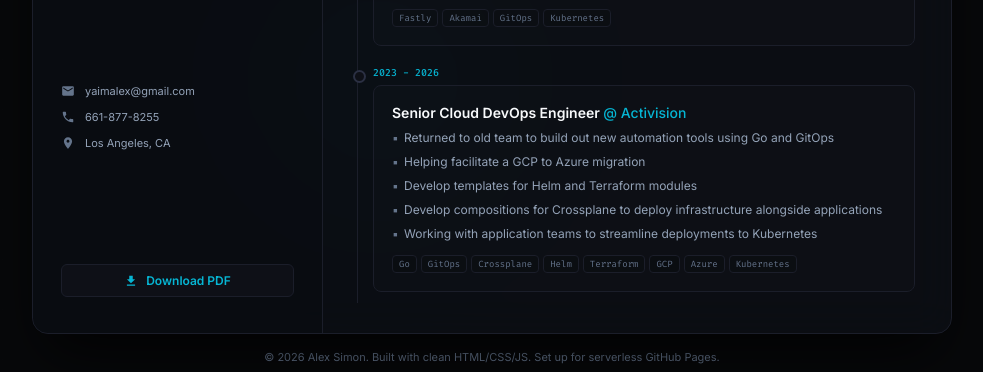
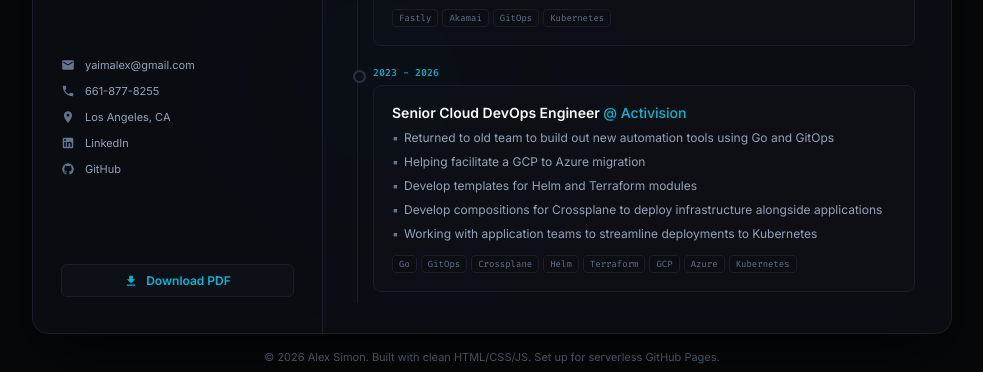
Before and after one commit to bigjew92/alexjsimon, a plain HTML site: page index.html in a window 1280 px wide. Shown: the part 341-713 px from the top of the page, without its empty margins (148-1131 px from the left). Drawn offline with Linux system fonts and the light colour scheme.

Commit message:
feat: add linkedin and github links to sidebar

```diff
--- a/index.html
+++ b/index.html
@@ -48,6 +48,14 @@
                     <div class="contact-item">
                         <svg viewBox="0 0 24 24" width="14" height="14"><path fill="currentColor" d="M12 2C8.13 2 5 5.13 5 9c0 5.25 7 13 7 13s7-7.75 7-13c0-3.87-3.13-7-7-7zm0 9.5c-1.38 0-2.5-1.12-2.5-2.5s1.12-2.5 2.5-2.5 2.5 1.12 2.5 2.5-1.12 2.5-2.5 2.5z"/></svg>
                         <span>Los Angeles, CA</span>
+                    </div>
+                    <div class="contact-item">
+                        <svg viewBox="0 0 24 24" width="14" height="14"><path fill="currentColor" d="M19 3a2 2 0 0 1 2 2v14a2 2 0 0 1-2 2H5a2 2 0 0 1-2-2V5a2 2 0 0 1 2-2h14m-.5 15.5v-5.3a3.26 3.26 0 0 0-3.26-3.26c-.85 0-1.84.52-2.32 1.3v-1.11h-2.79v8.37h2.79v-4.93c0-.77.62-1.4 1.39-1.4a1.4 1.4 0 0 1 1.4 1.4v4.93h2.79M6.88 8.56a1.68 1.68 0 0 0 1.68-1.68c0-.93-.75-1.69-1.68-1.69a1.69 1.69 0 0 0-1.69 1.69c0 .93.76 1.68 1.69 1.68m1.39 9.94v-8.37H5.5v8.37h2.77z"/></svg>
+                        <a href="https://www.linkedin.com/in/alexjosephsimon/" target="_blank">LinkedIn</a>
+                    </div>
+                    <div class="contact-item">
+                        <svg viewBox="0 0 24 24" width="14" height="14"><path fill="currentColor" d="M12 2A10 10 0 0 0 2 12c0 4.42 2.87 8.17 6.84 9.5.5.08.66-.23.66-.5v-1.69c-2.77.6-3.36-1.34-3.36-1.34-.46-1.16-1.11-1.47-1.11-1.47-.91-.62.07-.6.07-.6 1 .07 1.53 1.03 1.53 1.03.87 1.52 2.34 1.07 2.91.83.09-.65.35-1.09.63-1.34-2.22-.25-4.55-1.11-4.55-4.92 0-1.11.38-2 1.03-2.71-.1-.25-.45-1.29.1-2.64 0 0 .84-.27 2.75 1.02.79-.22 1.65-.33 2.5-.33.85 0 1.71.11 2.5.33 1.91-1.29 2.75-1.02 2.75-1.02.55 1.35.2 2.39.1 2.64.65.71 1.03 1.6 1.03 2.71 0 3.82-2.34 4.66-4.57 4.91.36.31.69.92.69 1.85V21c0 .27.16.59.67.5C19.14 20.16 22 16.42 22 12A10 10 0 0 0 12 2z"/></svg>
+                        <a href="https://github.com/bigjew92" target="_blank">GitHub</a>
                     </div>
                 </div>
 
```
